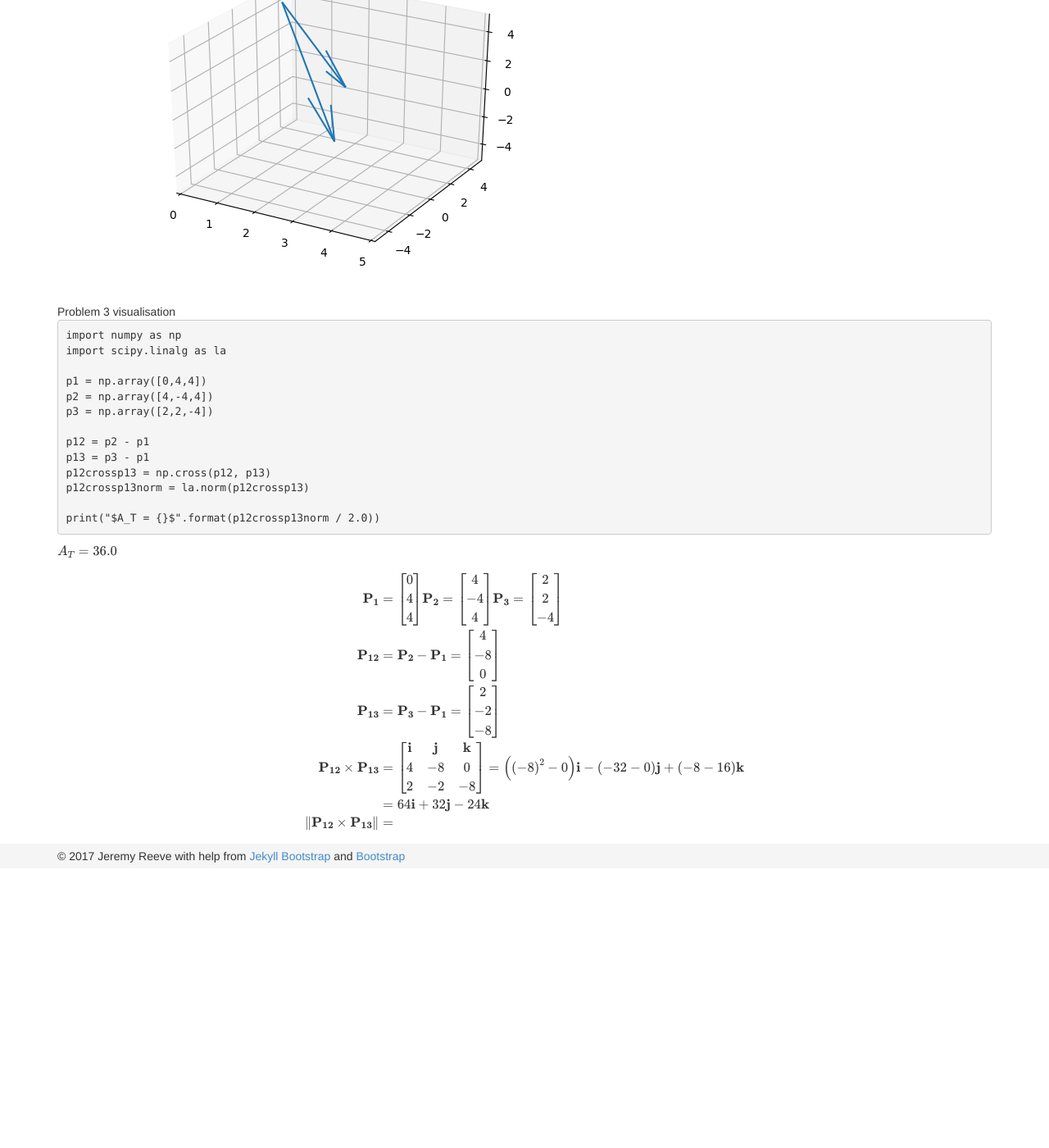
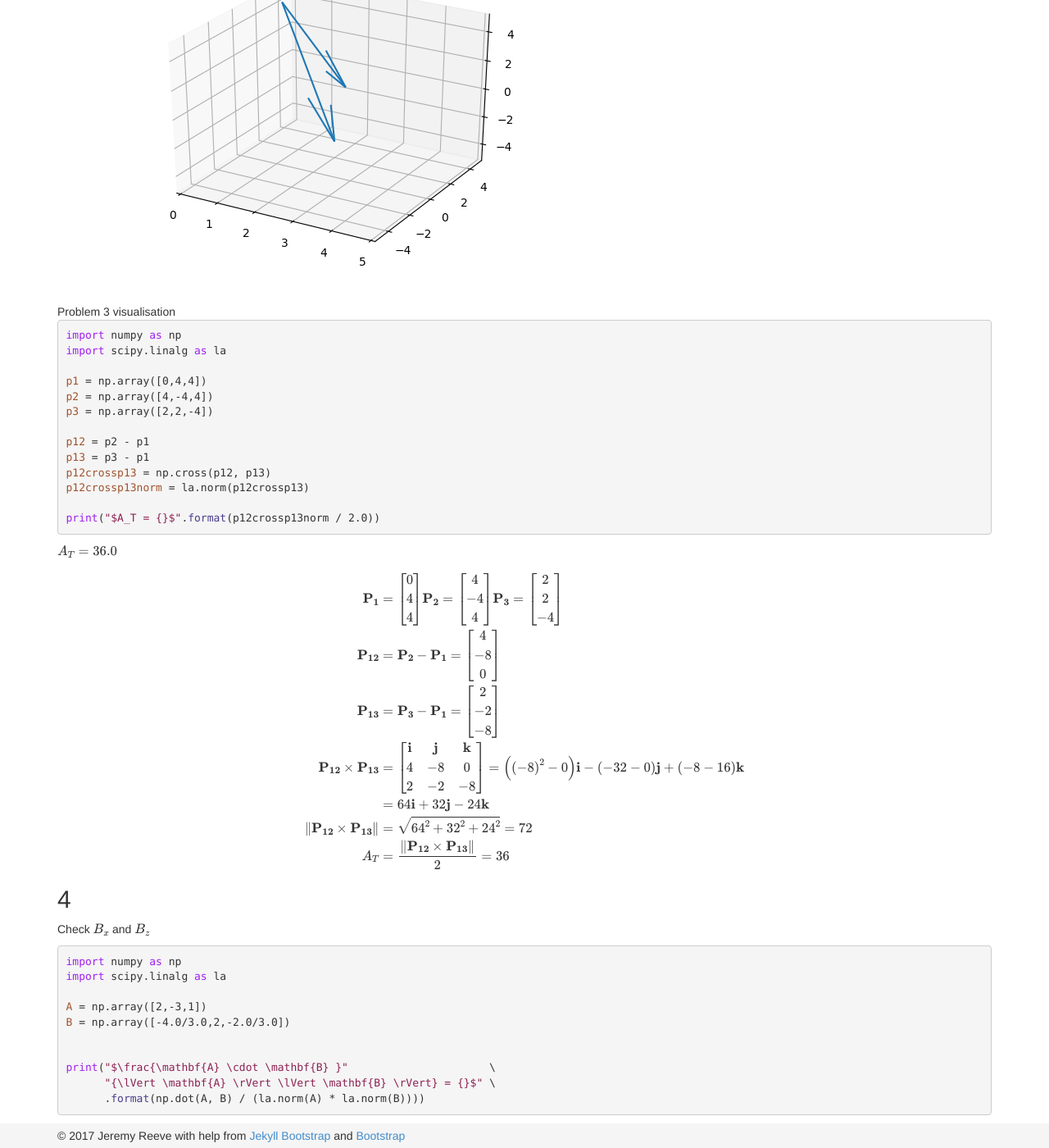
Before and after one commit to jsr38/jsr38.github.io, a Jekyll site: the page built from _posts/ee3321emf/2017-06-23-homework-1-solutions.html, in a window 1280 px wide and 1400 px high, scrolled down 1261 px. Shown: the whole window at 82% size. Built offline with Jekyll 4.4.1, drawn with Linux system fonts in a browser that asks for light colours; nearby versions of some CDN libraries; formulas are drawn with MathJax 3; before the commit the page ends 2320 px from its top, so only the background shows below that; some of the changed text lies outside the part shown.

Commit message:
Add new post about download_by_regex.py and regenerate with htmlize enabled.

```diff
--- a/_posts/ee3321emf/2017-06-23-homework-1-solutions.html
+++ b/_posts/ee3321emf/2017-06-23-homework-1-solutions.html
@@ -12,8 +12,8 @@
 These are my solutions to the problems from <a href="http://emlab.utep.edu/ee3321emf/Homework%201%20--%20Vectors.pdf">Homework 1</a> .
 </p>
 
-<div id="outline-container-org856782b" class="outline-2">
-<h2 id="org856782b"><span class="section-number-2">1</span> </h2>
+<div id="outline-container-orgf24701b" class="outline-2">
+<h2 id="orgf24701b"><span class="section-number-2">1</span> </h2>
 <div class="outline-text-2" id="text-1">
 \begin{equation}
 \mathbf{A} = \frac{1}{\sqrt{\left(2 - 1 \right )^2
@@ -33,8 +33,8 @@
 </div>
 </div>
 
-<div id="outline-container-org2030c07" class="outline-2">
-<h2 id="org2030c07"><span class="section-number-2">2</span> </h2>
+<div id="outline-container-org0833219" class="outline-2">
+<h2 id="org0833219"><span class="section-number-2">2</span> </h2>
 <div class="outline-text-2" id="text-2">
 <p>
 \(\mathbf{A} = 2\mathbf{i} - 2\mathbf{j} + \mathbf{k}\) and \(\mathbf{B} = 2\mathbf{i} - \mathbf{j} + 3\mathbf{k}\) and \(\mathbf{C} = 4\mathbf{i} + 2\mathbf{j} - 2 \mathbf{k}\).
@@ -55,38 +55,38 @@
 </div>
 
 
-<div id="outline-container-orgad41c1b" class="outline-2">
-<h2 id="orgad41c1b"><span class="section-number-2">3</span> </h2>
+<div id="outline-container-org244b7b4" class="outline-2">
+<h2 id="org244b7b4"><span class="section-number-2">3</span> </h2>
 <div class="outline-text-2" id="text-3">
 <div class="org-src-container">
-<pre class="src src-python">import matplotlib.pyplot as plt
-import numpy as np
+<pre class="src src-python"><span style="color: #a020f0;">import</span> matplotlib.pyplot <span style="color: #a020f0;">as</span> plt
+<span style="color: #a020f0;">import</span> numpy <span style="color: #a020f0;">as</span> np
 
-from mpl_toolkits.mplot3d import Axes3D
+<span style="color: #a020f0;">from</span> mpl_toolkits.mplot3d <span style="color: #a020f0;">import</span> Axes3D
 
-p1 = np.array([0.0, 4.0, 4.0])
-p2 = np.array([4.0,-4.0, 4.0])
-p3 = np.array([2.0, 2.0,-4.0])
+<span style="color: #a0522d;">p1</span> = np.array([0.0, 4.0, 4.0])
+<span style="color: #a0522d;">p2</span> = np.array([4.0,-4.0, 4.0])
+<span style="color: #a0522d;">p3</span> = np.array([2.0, 2.0,-4.0])
 
-p12 = p2 - p1
-p13 = p3 - p1
+<span style="color: #a0522d;">p12</span> = p2 - p1
+<span style="color: #a0522d;">p13</span> = p3 - p1
 
-fig = plt.figure()
-ax = fig.gca(projection='3d')
-#ax.set_aspect("equal")
+<span style="color: #a0522d;">fig</span> = plt.figure()
+<span style="color: #a0522d;">ax</span> = fig.gca(projection=<span style="color: #8b2252;">'3d'</span>)
+<span style="color: #b22222;">#</span><span style="color: #b22222;">ax.set_aspect("equal")</span>
 
-#draw the arrow
+<span style="color: #b22222;">#</span><span style="color: #b22222;">draw the arrow</span>
 ax.quiver(p1[0], p1[1], p1[2],
-	  p12[0], p12[1], p12[2])
+          p12[0], p12[1], p12[2])
 ax.quiver(p1[0], p1[1], p1[2],
-	  p13[0], p13[1], p13[2])
+          p13[0], p13[1], p13[2])
 
 ax.set_xlim([0, 5])
 ax.set_ylim([-5, 5])
 ax.set_zlim([-5, 5])
 
-plt.savefig('../images/ee3321-hw1-p3.png')
-return '../images/ee3321-hw1-p3.png'
+plt.savefig(<span style="color: #8b2252;">'../images/ee3321-hw1-p3.png'</span>)
+<span style="color: #a020f0;">return</span> <span style="color: #8b2252;">'../images/ee3321-hw1-p3.png'</span>
 </pre>
 </div>
 
@@ -96,19 +96,19 @@
 </figure>
 
 <div class="org-src-container">
-<pre class="src src-python">import numpy as np
-import scipy.linalg as la
+<pre class="src src-python"><span style="color: #a020f0;">import</span> numpy <span style="color: #a020f0;">as</span> np
+<span style="color: #a020f0;">import</span> scipy.linalg <span style="color: #a020f0;">as</span> la
 
-p1 = np.array([0,4,4])
-p2 = np.array([4,-4,4])
-p3 = np.array([2,2,-4])
+<span style="color: #a0522d;">p1</span> = np.array([0,4,4])
+<span style="color: #a0522d;">p2</span> = np.array([4,-4,4])
+<span style="color: #a0522d;">p3</span> = np.array([2,2,-4])
 
-p12 = p2 - p1
-p13 = p3 - p1
-p12crossp13 = np.cross(p12, p13)
-p12crossp13norm = la.norm(p12crossp13)
+<span style="color: #a0522d;">p12</span> = p2 - p1
+<span style="color: #a0522d;">p13</span> = p3 - p1
+<span style="color: #a0522d;">p12crossp13</span> = np.cross(p12, p13)
+<span style="color: #a0522d;">p12crossp13norm</span> = la.norm(p12crossp13)
 
-print("$A_T = {}$".format(p12crossp13norm / 2.0))
+<span style="color: #a020f0;">print</span>(<span style="color: #8b2252;">"$A_T = {}$"</span>.<span style="color: #483d8b;">format</span>(p12crossp13norm / 2.0))
 </pre>
 </div>
 <p>
@@ -128,7 +128,31 @@
 2 & -2 & -8
 \end{bmatrix} = \left ( \left ( -8 \right )^2 - 0 \right )\mathbf{i} - \left ( -32 - 0 \right )\mathbf{j} + \left ( -8 -16 \right )\mathbf{k} \\
 & = 64\mathbf{i} + 32\mathbf{j} - 24\mathbf{k} \\
-\lVert \mathbf{P_{12}} \times \mathbf{P_{13}} \rVert & =
+\lVert \mathbf{P_{12}} \times \mathbf{P_{13}} \rVert & = \sqrt{64^2 + 32^2 + 24^2} = 72\\
+A_T &= \frac{\lVert \mathbf{P_{12}} \times \mathbf{P_{13}} \rVert}{2} = 36
 \end{align*}
 </div>
 </div>
+
+<div id="outline-container-org8d4e92d" class="outline-2">
+<h2 id="org8d4e92d"><span class="section-number-2">4</span> </h2>
+<div class="outline-text-2" id="text-4">
+<p>
+Check \(B_x\) and \(B_z\)
+</p>
+
+<div class="org-src-container">
+<pre class="src src-python"><span style="color: #a020f0;">import</span> numpy <span style="color: #a020f0;">as</span> np
+<span style="color: #a020f0;">import</span> scipy.linalg <span style="color: #a020f0;">as</span> la
+
+<span style="color: #a0522d;">A</span> = np.array([2,-3,1])
+<span style="color: #a0522d;">B</span> = np.array([-4.0/3.0,2,-2.0/3.0])
+
+
+<span style="color: #a020f0;">print</span>(<span style="color: #8b2252;">"$\frac{\mathbf{A} \cdot \mathbf{B} }"</span>                      \
+      <span style="color: #8b2252;">"{\lVert \mathbf{A} \rVert \lVert \mathbf{B} \rVert} = {}$"</span> \
+      .<span style="color: #483d8b;">format</span>(np.dot(A, B) / (la.norm(A) * la.norm(B))))
+</pre>
+</div>
+</div>
+</div>
```
Also changed, not shown: _posts/technical/2017-06-25-download-files-by-regex.html (added, +107 -0 lines), 12 other files.
